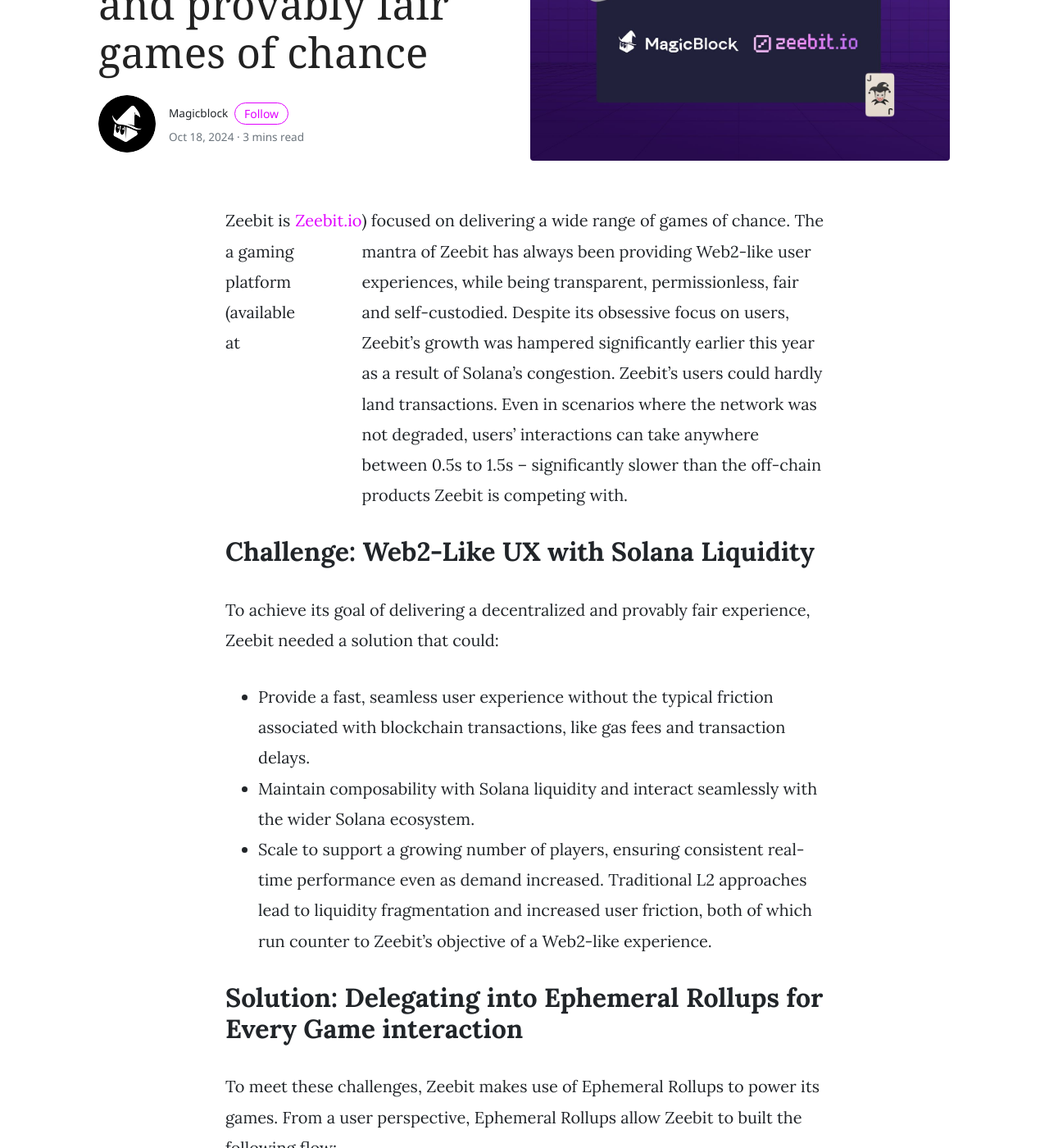
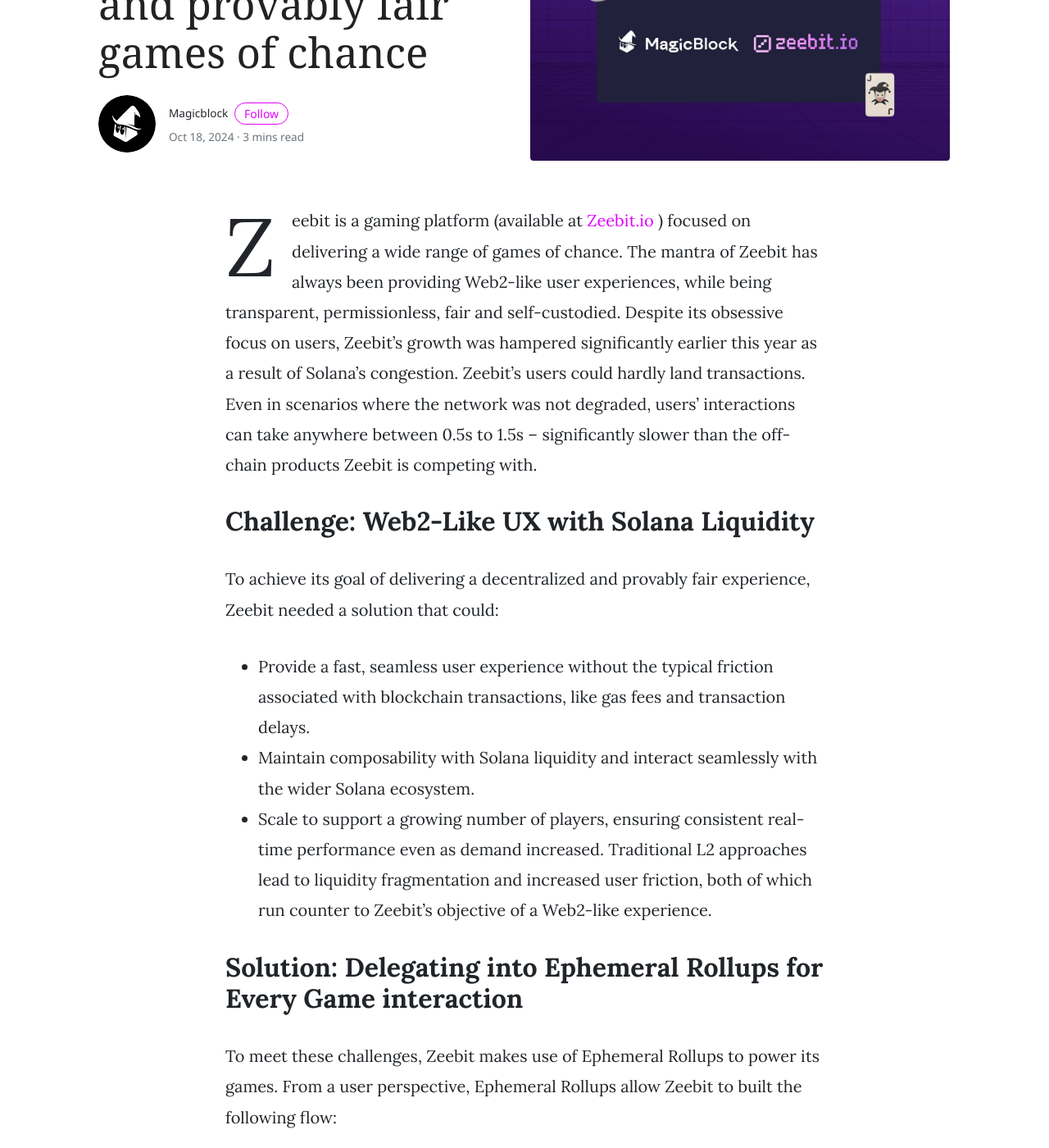
Before and after one commit to magicblock-labs/blog, a Jekyll site: the page built from _posts/2024-10-18-zeebit.md, in a window 1280 px wide and 1400 px high, scrolled down 208 px. Shown: the whole window at 82% size. Built offline with Jekyll 4.4.1, drawn with Linux system fonts in a browser that asks for light colours; nearby versions of some CDN libraries.

Commit message:
:art: Update template

```diff
--- a/_posts/2024-10-18-zeebit.md
+++ b/_posts/2024-10-18-zeebit.md
@@ -6,7 +6,7 @@
 tags: [featured]
 ---
 
-Zeebit is a gaming platform (available at [Zeebit.io](https://zeebit.io/)) focused on delivering a wide range of games of chance. The mantra of Zeebit has always been providing Web2-like user experiences, while being transparent, permissionless, fair and self-custodied. Despite its obsessive focus on users, Zeebit’s growth was hampered significantly earlier this year as a result of Solana’s congestion. Zeebit’s users could hardly land transactions. Even in scenarios where the network was not degraded, users' interactions can take anywhere between 0.5s to 1.5s – significantly slower than the off-chain products Zeebit is competing with.
+Zeebit is a gaming platform (available at [Zeebit.io](https://zeebit.io/) ) focused on delivering a wide range of games of chance. The mantra of Zeebit has always been providing Web2-like user experiences, while being transparent, permissionless, fair and self-custodied. Despite its obsessive focus on users, Zeebit’s growth was hampered significantly earlier this year as a result of Solana’s congestion. Zeebit’s users could hardly land transactions. Even in scenarios where the network was not degraded, users' interactions can take anywhere between 0.5s to 1.5s – significantly slower than the off-chain products Zeebit is competing with.
 
 
 ## Challenge: Web2-Like UX with Solana Liquidity
--- a/assets/css/theme.css
+++ b/assets/css/theme.css
@@ -666,10 +666,6 @@
 article p,article pre,article figure,article img,article blockquote,article iframed,article embed {
 	margin-bottom:2rem;
 }
-article p:first-of-type {
-	display: flex !important;
-	justify-content: flex-start !important;
-}
 
 article blockquote {
 	padding-left:40px;
```
